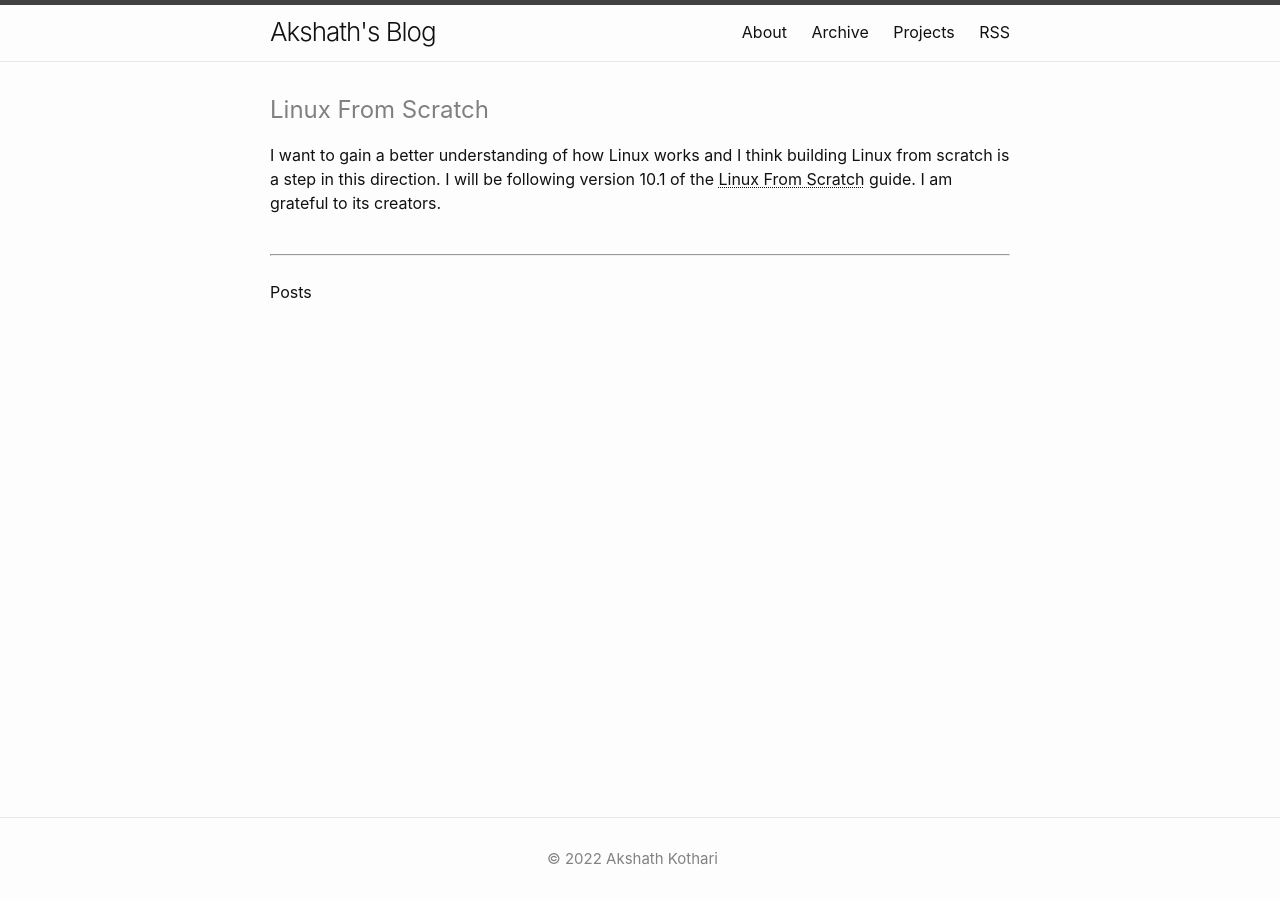
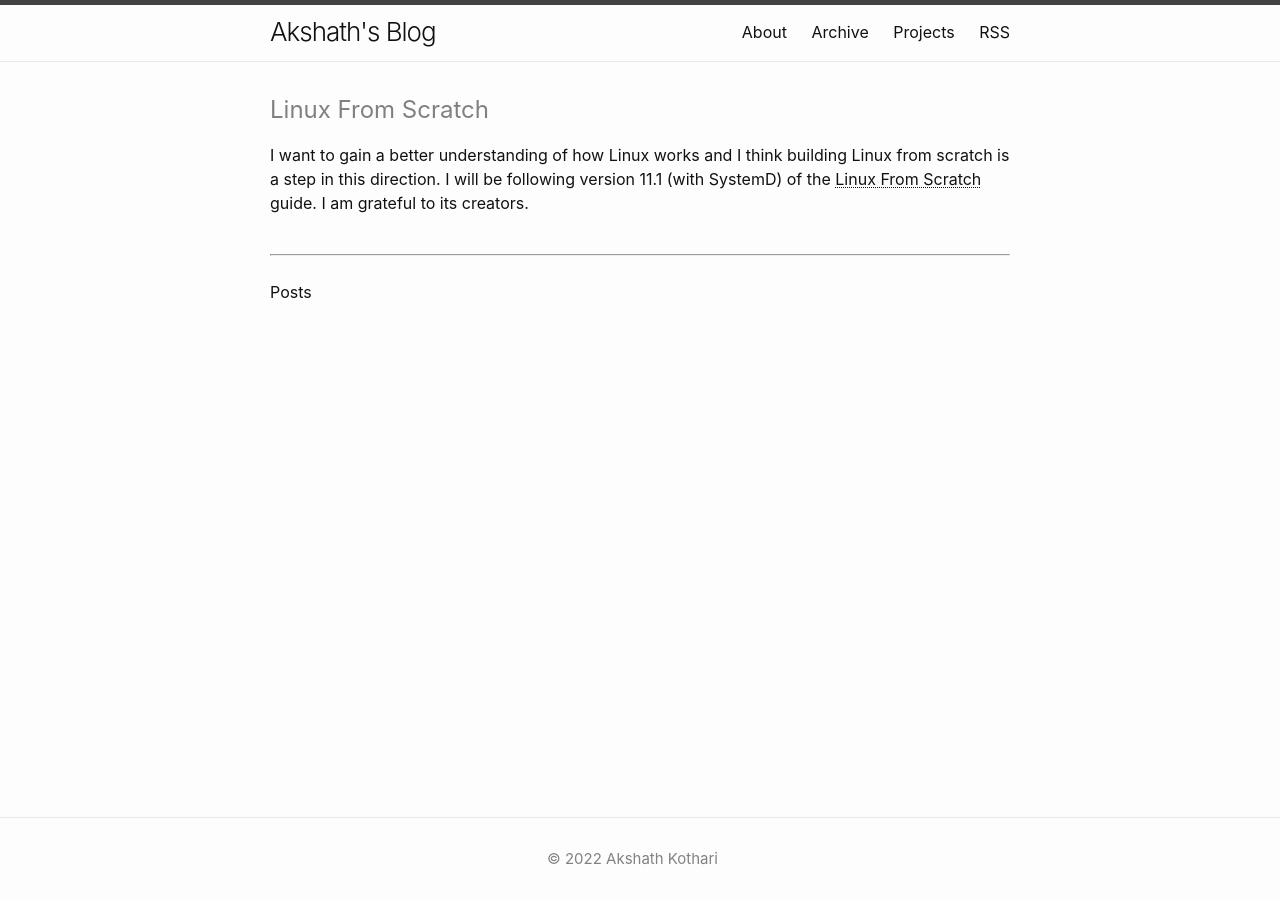
Before and after one commit to ricekot/ricekot.github.io, a Jekyll site: the page built from projects/lfs.html, in a window 1280 px wide. Built offline with Jekyll 4.4.1, drawn with Linux system fonts in a browser that asks for light colours.

Commit message:
Update and add back LFS to projects

```diff
--- a/pages/projects.html
+++ b/pages/projects.html
@@ -103,16 +103,16 @@
       </div>
     </div>
 
-    <!-- <div class="column">
+    <div class="column">
       <div class="content">
         <img class="project" src="/assets/images/project-lfs.png" />
         <h3 style="text-align: center; margin: unset">Linux From Scratch</h3>
         <h5 style="color: grey; text-align: center; margin: unset">
-          Apr 2021 - Present
+          Aug 2022 - Present
         </h5>
         <center><a href="/projects/lfs/">/lfs/</a></center>
       </div>
-    </div> -->
+    </div>
   </div>
 
   <div class="row">
--- a/projects/lfs.html
+++ b/projects/lfs.html
@@ -8,7 +8,7 @@
 <p>
   I want to gain a better understanding of how Linux works and I think building
   Linux from scratch is a step in this direction. I will be following version
-  10.1 of the
+  11.1 (with SystemD) of the
   <a href="http://www.linuxfromscratch.org/">Linux From Scratch</a> guide. I am
   grateful to its creators.
 </p>
```
